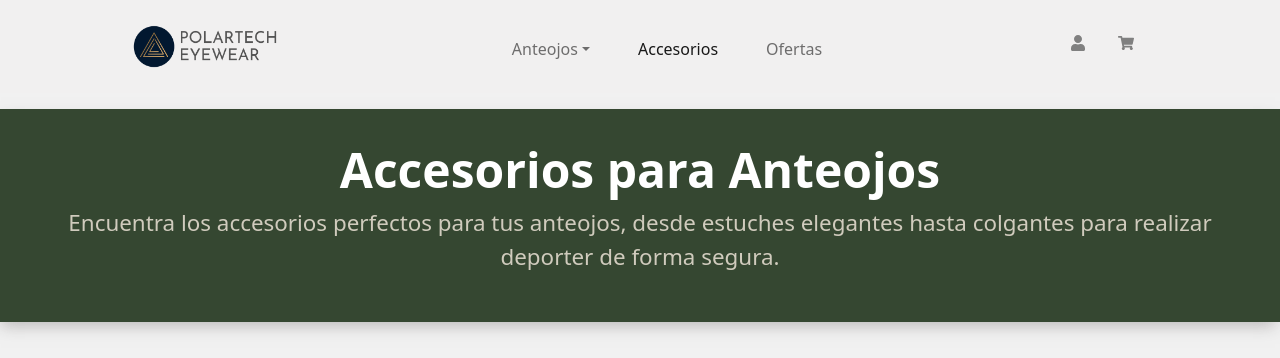
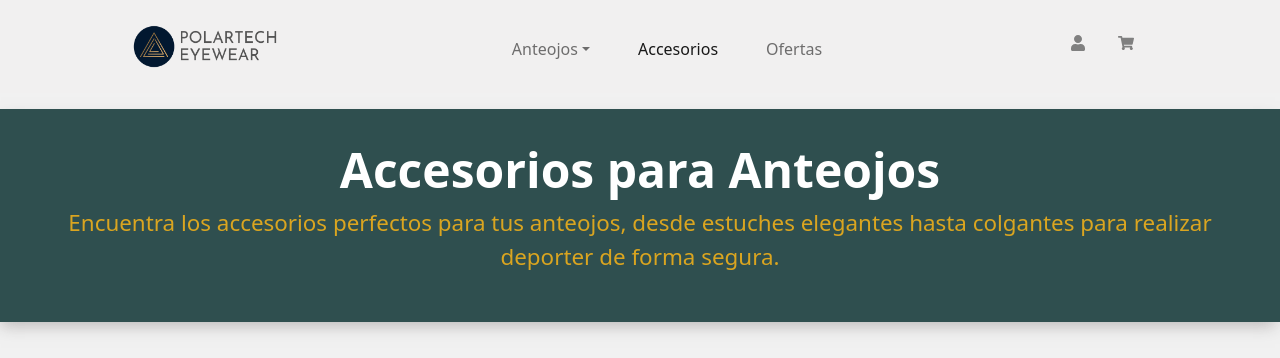
Before and after one commit to leandroMz/PreEntrega1Martinez, a React (Vite) app: page /category/Accesorios in a window 1280 px wide. Shown: the top 358 px of the page. Built offline with nearby package versions, Linux system fonts and the light colour scheme; no server answers; the database is empty.

Commit message:
actualizando coloresForm

```diff
--- a/src/components/ItemListContainer/ItemListContainer.css
+++ b/src/components/ItemListContainer/ItemListContainer.css
@@ -11,7 +11,7 @@ h3 {
 .titleCategorysProduct{
     margin: 1rem 0 2rem;
     padding: 2rem;
-    background-color: rgb(53, 71, 49);
+    background-color: darkslategray;
     display: flex;
     flex-direction: column;
     align-items: center;
@@ -25,7 +25,7 @@ h3 {
     color: rgb(255, 255, 255);
 }
 .titleCategorysProduct p{
-    color: rgb(208, 203, 189);
+    color: goldenrod;
     font-size: 1.4em;
     text-align: center;
 }
--- a/src/components/Shipping/Shipping.jsx
+++ b/src/components/Shipping/Shipping.jsx
@@ -31,7 +31,7 @@ export const Shipping = () => {
       />
       {selectedProvince && (
         <div>
-          <p>Costo Envio a Cotr ${shippingPrice}</p>
+          <p>Envio a Corrientes, Capital: ${shippingPrice}</p>
         </div>
       )}
     </div>
--- a/src/main.jsx
+++ b/src/main.jsx
@@ -4,9 +4,7 @@ import App from './App'
 import './index.css'
 import { initFirebase } from './firebase/config'
 
-
 initFirebase()
-
 ReactDOM.createRoot(document.getElementById('root')).render(
   <React.StrictMode>
     <App />
```
Also changed, not shown: src/components/Shipping/Shipping.css (added).
